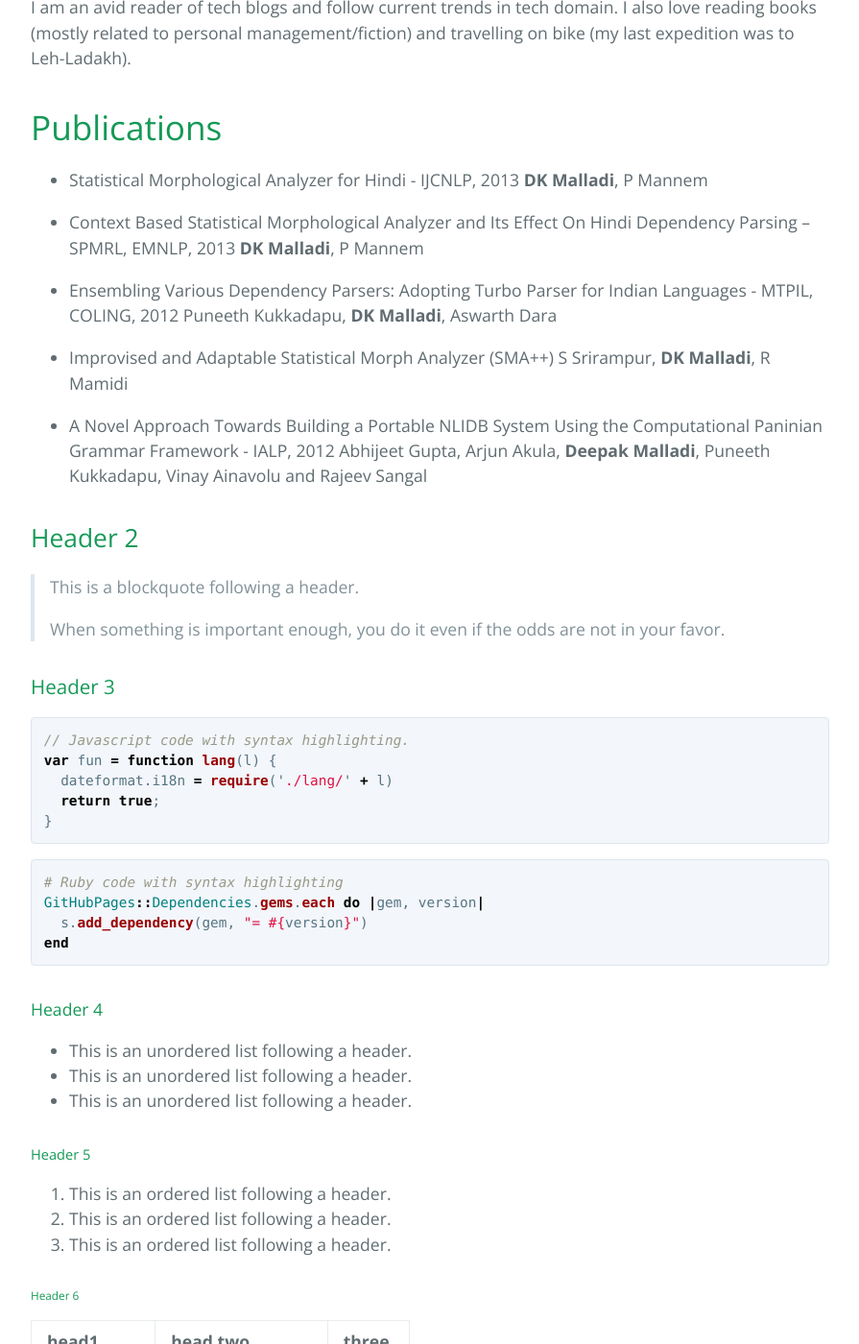
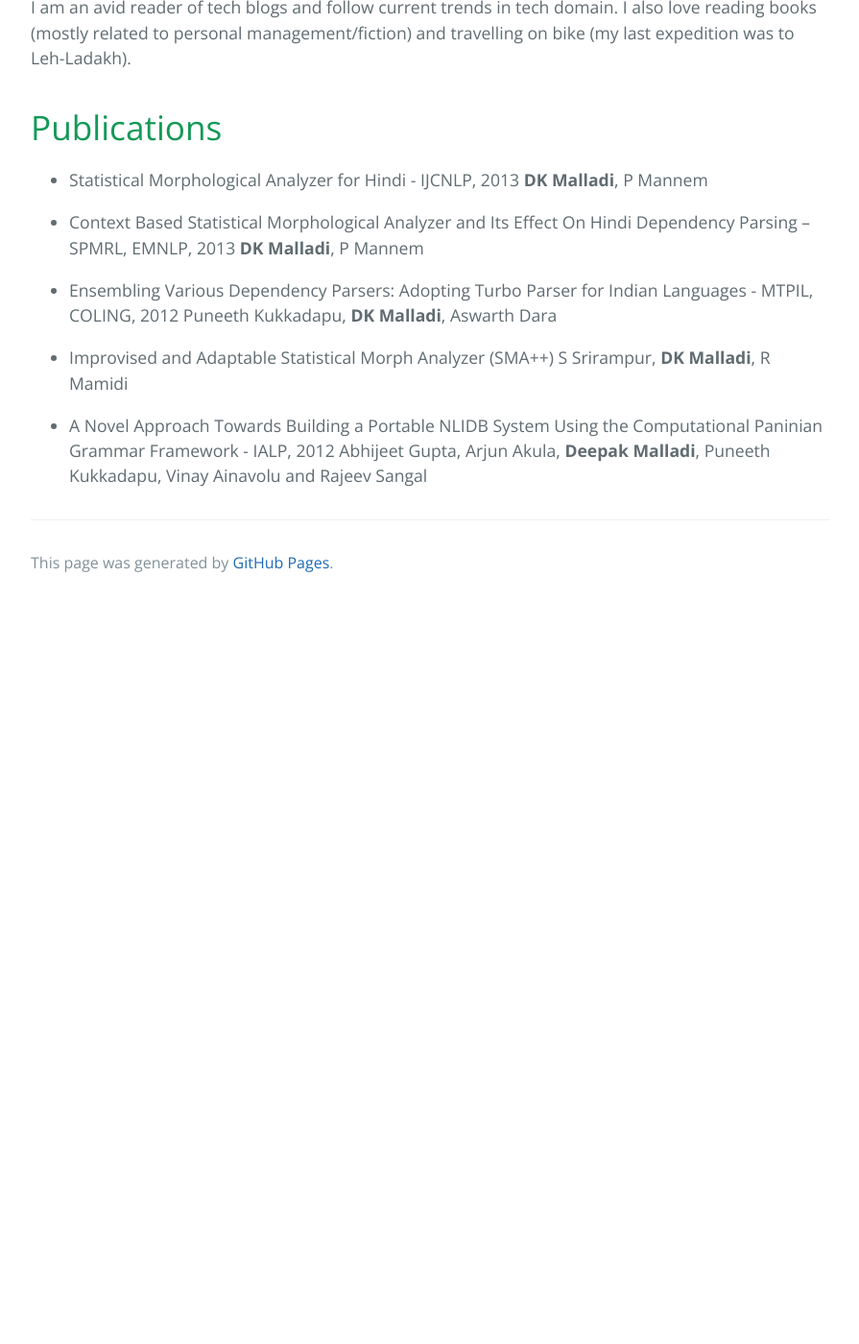
Before and after one commit to kapeed2091/kapeed2091.github.io, a Jekyll site: the page built from index.md, in a window 1280 px wide and 1400 px high, scrolled down 728 px. Shown: the whole window at 96% size, without its empty margins (192-1087 px from the left). Built offline with Jekyll 4.4.1, drawn with Linux system fonts in a browser that asks for light colours; after the commit the page ends 1358 px from its top, so only the background shows below that; some of the changed text lies outside the part shown.

Commit message:
Update index.md

````diff
--- a/index.md
+++ b/index.md
@@ -28,112 +28,3 @@
 
 *   A Novel Approach Towards Building a Portable NLIDB System Using the Computational Paninian Grammar Framework  - IALP, 2012
     Abhijeet Gupta, Arjun Akula, **Deepak Malladi**, Puneeth Kukkadapu, Vinay Ainavolu and Rajeev Sangal
-
-
-## [](#header-2)Header 2
-
-> This is a blockquote following a header.
->
-> When something is important enough, you do it even if the odds are not in your favor.
-
-### [](#header-3)Header 3
-
-```js
-// Javascript code with syntax highlighting.
-var fun = function lang(l) {
-  dateformat.i18n = require('./lang/' + l)
-  return true;
-}
-```
-
-```ruby
-# Ruby code with syntax highlighting
-GitHubPages::Dependencies.gems.each do |gem, version|
-  s.add_dependency(gem, "= #{version}")
-end
-```
-
-#### [](#header-4)Header 4
-
-*   This is an unordered list following a header.
-*   This is an unordered list following a header.
-*   This is an unordered list following a header.
-
-##### [](#header-5)Header 5
-
-1.  This is an ordered list following a header.
-2.  This is an ordered list following a header.
-3.  This is an ordered list following a header.
-
-###### [](#header-6)Header 6
-
-| head1        | head two          | three |
-|:-------------|:------------------|:------|
-| ok           | good swedish fish | nice  |
-| out of stock | good and plenty   | nice  |
-| ok           | good `oreos`      | hmm   |
-| ok           | good `zoute` drop | yumm  |
-
-### There's a horizontal rule below this.
-
-* * *
-
-### Here is an unordered list:
-
-*   Item foo
-*   Item bar
-*   Item baz
-*   Item zip
-
-### And an ordered list:
-
-1.  Item one
-1.  Item two
-1.  Item three
-1.  Item four
-
-### And a nested list:
-
-- level 1 item
-  - level 2 item
-  - level 2 item
-    - level 3 item
-    - level 3 item
-- level 1 item
-  - level 2 item
-  - level 2 item
-  - level 2 item
-- level 1 item
-  - level 2 item
-  - level 2 item
-- level 1 item
-
-### Small image
-
-![](https://assets-cdn.github.com/images/icons/emoji/octocat.png)
-
-### Large image
-
-![](https://guides.github.com/activities/hello-world/branching.png)
-
-
-### Definition lists can be used with HTML syntax.
-
-<dl>
-<dt>Name</dt>
-<dd>Godzilla</dd>
-<dt>Born</dt>
-<dd>1952</dd>
-<dt>Birthplace</dt>
-<dd>Japan</dd>
-<dt>Color</dt>
-<dd>Green</dd>
-</dl>
-
-```
-Long, single-line code blocks should not wrap. They should horizontally scroll if they are too long. This line should be long enough to demonstrate this.
-```
-
-```
-The final element.
-```
````
